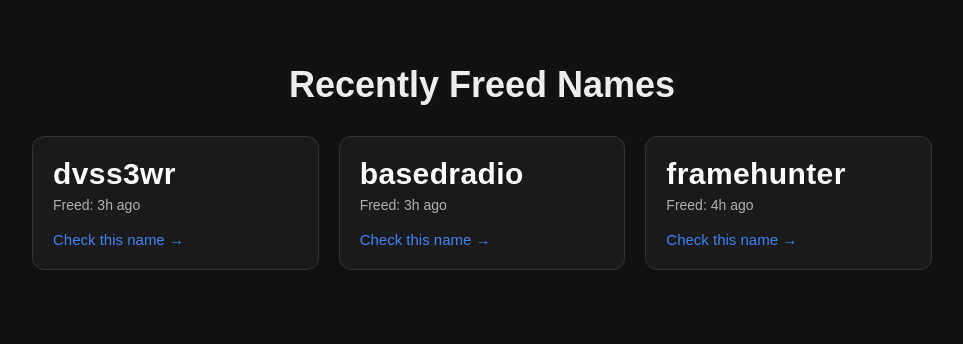
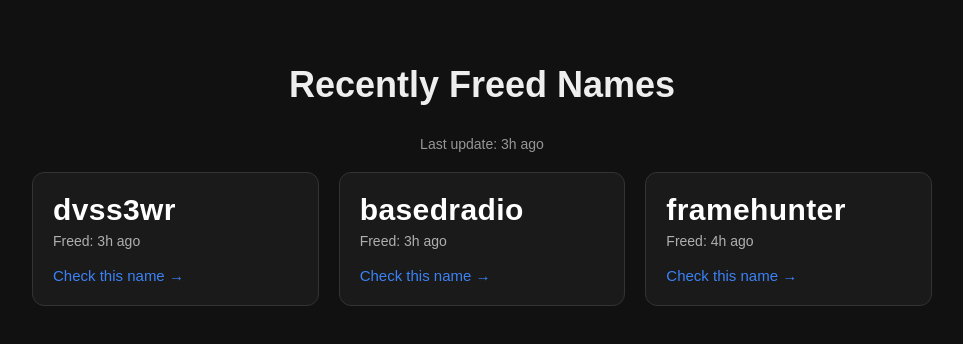
Before and after one commit to Igorehadem/base-name-radar, a Next.js app: page /recent in a window 1280 px wide. Shown: the top 344 px of the page, without its empty margins (158-1121 px from the left). Built offline with nearby package versions, Linux system fonts and the light colour scheme.

Commit message:
feat: add last-updated indicator to recent page

```diff
--- a/app/recent/page.tsx
+++ b/app/recent/page.tsx
@@ -34,6 +34,12 @@ export default function RecentPage() {
 
       {!isLoading && (!data || data.length === 0) && (
         <p style={styles.empty}>No recently freed names yet.</p>
+      )}
+
+      {data && data.length > 0 && (
+        <div style={styles.updated}>
+          Last update: {timeAgo(data[0].timestamp)}
+        </div>
       )}
 
       <div style={styles.grid}>
@@ -111,6 +117,12 @@ const styles: Record<string, any> = {
     opacity: 0.7,
     marginBottom: "12px",
   },
+  updated: {
+    textAlign: "center",
+    fontSize: "14px",
+    opacity: 0.6,
+    marginBottom: "20px",
+  },
   link: {
     fontSize: "15px",
     marginTop: "6px",
```
